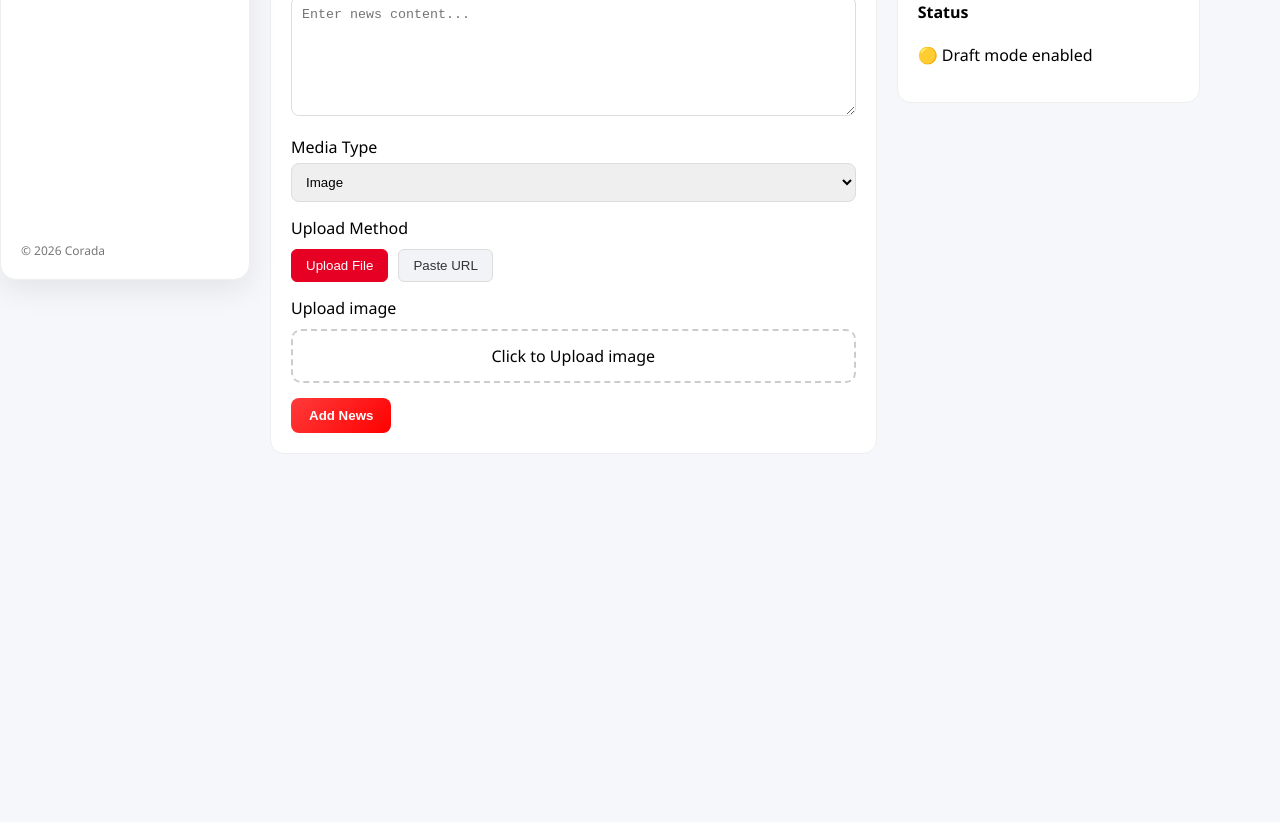
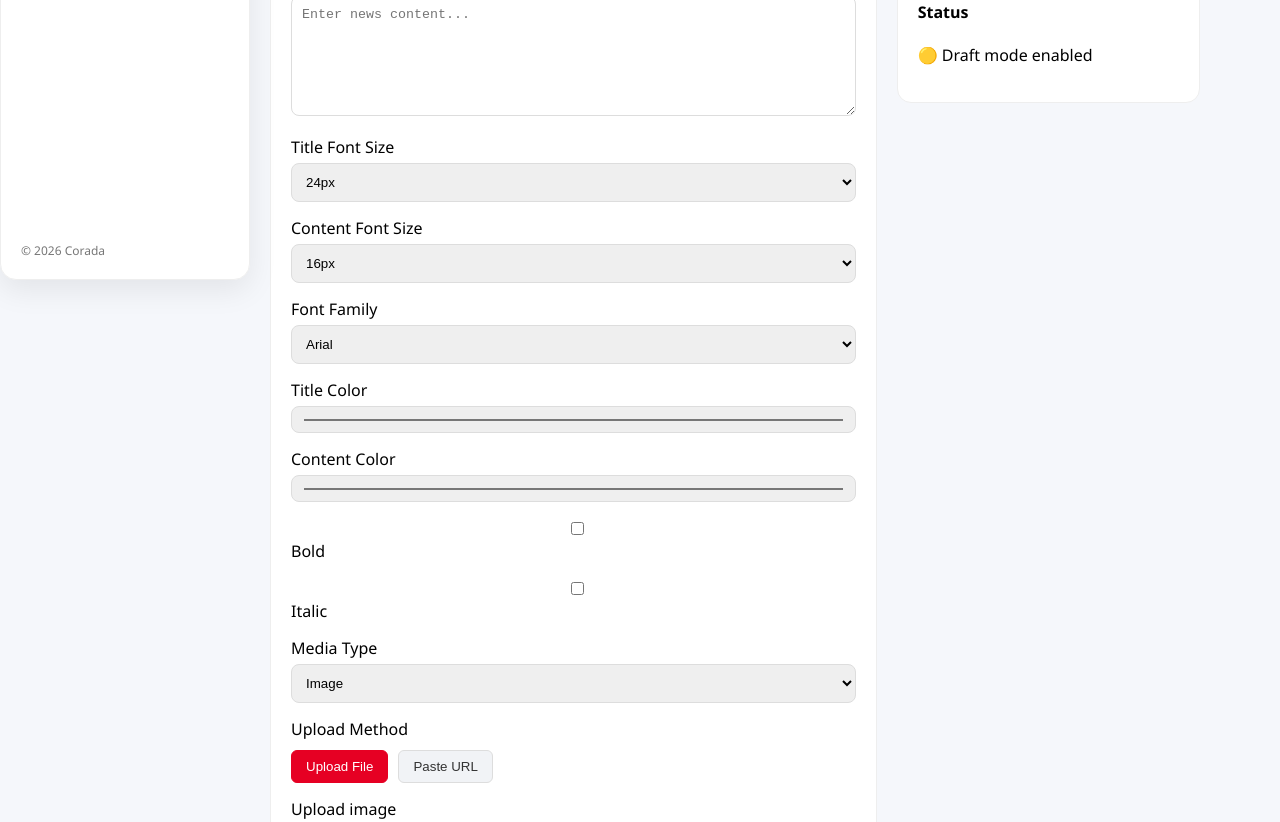
Before and after one commit to igniteinnovations/Corada_Dashboard-frontend, a React (Create React App) app: page /add-news in a window 1280 px wide. Shown: the part 520-1342 px from the top of the page. Before the commit the page ends 1034 px from the top, so only its background shows below. Built offline with nearby package versions, Linux system fonts and the light colour scheme; no server answers; sample sign-in values are in the browser's storage.

Commit message:
changed according to requriment to clients

```diff
--- a/src/components/CategoryItem.js
+++ b/src/components/CategoryItem.js
@@ -18,7 +18,8 @@ function CategoryItem({ cat, refresh }) {
       await axios.put(
         `https://api.korada.news/api/v1/categories/${cat._id}`,
         {
-          categoryname: { english: newName } // ✅ FIX
+          categoryname: newName,
+language: "english" // or "telugu"
         },
         {
           headers: {
@@ -76,7 +77,7 @@ function CategoryItem({ cat, refresh }) {
         </>
       ) : (
         <>
-          <span>{cat.categoryname?.english}</span> {/* ✅ FIX */}
+          <span>{cat.categoryname}</span> {/* ✅ FIX */}
 
           <div className="actions">
             <button onClick={() => setEditing(true)}>✏️</button>
--- a/src/components/NewsItem.js
+++ b/src/components/NewsItem.js
@@ -21,25 +21,35 @@ function NewsItem({ item, onDelete, onEdit }) {
 
       {/* CONTENT */}
       <div className="news-content">
-        <h3>{item.title?.english}</h3>
-        <p>{item.content?.english}</p>
+        <h3
+          style={{
+            fontSize: item.styles?.titleFontSize || "22px",
+            fontFamily: item.styles?.fontFamily || "Arial",
+            color: item.styles?.titleColor || "#000",
+            fontWeight: item.styles?.isBold ? "bold" : "normal",
+            fontStyle: item.styles?.isItalic ? "italic" : "normal"
+          }}
+        >
+          {item.title || "No Title"}
+        </h3>
+
+        <p
+          style={{
+            fontSize: item.styles?.contentFontSize || "14px",
+            fontFamily: item.styles?.fontFamily || "Arial",
+            color: item.styles?.contentColor || "#333",
+            fontWeight: item.styles?.isBold ? "bold" : "normal",
+            fontStyle: item.styles?.isItalic ? "italic" : "normal"
+          }}
+        >
+          {item.content || "No Content"}
+        </p>
       </div>
 
       {/* ACTIONS */}
       <div className="news-actions">
-        <button
-          className="edit-btn"
-          onClick={() => onEdit(item)} // 🔥 send full item
-        >
-          ✏️
-        </button>
-
-        <button
-          className="delete-btn"
-          onClick={() => onDelete(item.newsId)}
-        >
-          🗑️
-        </button>
+        <button onClick={() => onEdit(item)}>✏️</button>
+        <button onClick={() => onDelete(item.newsId)}>🗑️</button>
       </div>
 
     </div>
--- a/src/pages/AddNews.js
+++ b/src/pages/AddNews.js
@@ -16,6 +16,14 @@ function AddNews() {
   const [selectedCategory, setSelectedCategory] = useState("");
 
   const [loading, setLoading] = useState(false);
+
+  const [titleFontSize, setTitleFontSize] = useState("24px");
+  const [contentFontSize, setContentFontSize] = useState("16px");
+  const [fontFamily, setFontFamily] = useState("Arial");
+  const [titleColor, setTitleColor] = useState("#000000");
+  const [contentColor, setContentColor] = useState("#333333");
+  const [isBold, setIsBold] = useState(false);
+  const [isItalic, setIsItalic] = useState(false);
 
   // ✅ FETCH CATEGORIES
   const fetchCategories = async () => {
@@ -61,36 +69,36 @@ function AddNews() {
   const handleSubmit = async () => {
   const token = localStorage.getItem("token");
 
-    if (!title.trim()) return alert("Title is required");
-    if (!content.trim()) return alert("Content is required");
-    if (!selectedCategory) return alert("Please select category");
+  if (!title.trim()) return alert("Title required");
+  if (!content.trim()) return alert("Content required");
+  if (!selectedCategory) return alert("Select category");
 
-    if (mediaMode === "upload" && !preview) {
-      return alert("Please upload media");
-    }
+  const mediaUrl =
+  mediaMode === "upload"
+    ? preview   // uploaded file preview URL
+    : url;      // pasted URL
 
-    if (mediaMode === "url" && !url.trim()) {
-      return alert("Please enter media URL");
-    }
-
-    setLoading(true);
-
-    try {
-      const selectedCat = categories.find(
-        (c) => c._id === selectedCategory
-      );
-
-      const mediaUrl = mediaMode === "upload" ? preview : url;
-
-      // ✅ FIXED PAYLOAD (MULTILINGUAL)
   const payload = {
-        title: { english: title },
-        content: { english: content },
+    title,
+    content,
+    language: "english", // ✅ REQUIRED
     mediaType,
     mediaUrl,
-        categoryName: selectedCat?.categoryname?.english, // ✅ FIX
+    categoryName: selectedCategory, // ✅ STRING (not id)
+    styles: {
+      titleFontSize,
+      contentFontSize,
+      fontFamily,
+      titleColor,
+      contentColor,
+      isBold,
+      isItalic
+    }
   };
 
+  console.log("🚀 FINAL PAYLOAD:", payload);
+console.log("SELECTED CATEGORY:", selectedCategory);
+  try {
     await axios.post(
       "https://api.korada.news/api/v1/news",
       payload,
@@ -101,20 +109,10 @@ function AddNews() {
       }
     );
 
-      alert("✅ News created successfully!");
-
-      // RESET
-      setTitle("");
-      setContent("");
-      setSelectedCategory("");
-      setPreview(null);
-      setUrl("");
+    alert("News created successfully");
 
   } catch (err) {
-      console.log("ERROR:", err);
-      alert("❌ Failed to create news");
-    } finally {
-      setLoading(false);
+    console.log("❌ ERROR:", err.response?.data || err.message);
   }
 };
 
@@ -155,8 +153,8 @@ function AddNews() {
 
                 {categories.length > 0 ? (
                   categories.map((cat) => (
-                    <option key={cat._id} value={cat._id}>
-                      {cat.categoryname?.english} {/* ✅ FIX */}
+                    <option key={cat._id} value={cat.categoryname}>
+                      {cat.categoryname} {/* ✅ FIX */}
                     </option>
                   ))
                 ) : (
@@ -173,6 +171,65 @@ function AddNews() {
             value={content}
             onChange={(e) => setContent(e.target.value)}
           />
+
+          {/* 🎨 STYLE OPTIONS */}
+          {/* 🎨 STYLE OPTIONS */}
+
+          <label>Title Font Size</label>
+          <select value={titleFontSize} onChange={(e) => setTitleFontSize(e.target.value)}>
+            <option value="24px">24px</option>
+            <option value="28px">28px</option>
+            <option value="32px">32px</option>
+            <option value="36px">36px</option>
+          </select>
+
+          <label>Content Font Size</label>
+          <select value={contentFontSize} onChange={(e) => setContentFontSize(e.target.value)}>
+            <option value="14px">14px</option>
+            <option value="16px">16px</option>
+            <option value="18px">18px</option>
+            <option value="20px">20px</option>
+          </select>
+
+          <label>Font Family</label>
+          <select value={fontFamily} onChange={(e) => setFontFamily(e.target.value)}>
+            <option value="Arial">Arial</option>
+            <option value="Poppins">Poppins</option>
+            <option value="Roboto">Roboto</option>
+            <option value="Times New Roman">Times New Roman</option>
+          </select>
+
+          <label>Title Color</label>
+          <input
+            type="color"
+            value={titleColor}
+            onChange={(e) => setTitleColor(e.target.value)}
+          />
+
+          <label>Content Color</label>
+          <input
+            type="color"
+            value={contentColor}
+            onChange={(e) => setContentColor(e.target.value)}
+          />
+
+          <label>
+            <input
+              type="checkbox"
+              checked={isBold}
+              onChange={(e) => setIsBold(e.target.checked)}
+            />
+            Bold
+          </label>
+
+          <label>
+            <input
+              type="checkbox"
+              checked={isItalic}
+              onChange={(e) => setIsItalic(e.target.checked)}
+            />
+            Italic
+          </label>
 
           {/* MEDIA TYPE */}
           <label>Media Type</label>
--- a/src/pages/Categories.js
+++ b/src/pages/Categories.js
@@ -7,6 +7,7 @@ function Categories() {
   const [loading, setLoading] = useState(false);
   const [categories, setCategories] = useState([]);
   const [color, setColor] = useState("red");
+  const [language, setLanguage] = useState("english"); // ✅ NEW
   const [error, setError] = useState("");
   const [success, setSuccess] = useState("");
 
@@ -54,6 +55,7 @@ function Categories() {
         "https://api.korada.news/api/v1/categories/create",
         {
           categoryname: name,
+          language: language, // ✅ IMPORTANT FIX
           color: color,
         },
         {
@@ -104,6 +106,16 @@ function Categories() {
             onChange={(e) => setName(e.target.value)}
           />
 
+          {/* ✅ NEW LANGUAGE DROPDOWN */}
+          <label>Language</label>
+          <select
+            value={language}
+            onChange={(e) => setLanguage(e.target.value)}
+          >
+            <option value="english">English</option>
+            <option value="telugu">Telugu</option>
+          </select>
+
           <label>Color</label>
           <div className="color-picker">
             {["red", "yellow", "green", "blue", "purple"].map((c) => (
--- a/src/pages/Dashboard.js
+++ b/src/pages/Dashboard.js
@@ -79,7 +79,18 @@ function Dashboard() {
 
   // OPEN EDIT
   const handleEdit = (item) => {
-    setEditingNews(item);
+    setEditingNews({
+      ...item,
+      styles: item.styles || {
+        titleFontSize: "24px",
+        contentFontSize: "16px",
+        fontFamily: "Arial",
+        titleColor: "#000000",
+        contentColor: "#333333",
+        isBold: false,
+        isItalic: false
+      }
+    });
     setShowDrawer(true);
   };
 
@@ -88,7 +99,8 @@ function Dashboard() {
     try {
       await editNews(editingNews.newsId, {
         title: editingNews.title,
-        content: editingNews.content
+        content: editingNews.content,
+        styles: editingNews.styles
       });
 
       toast.success("News updated successfully ✏️"); // ✅ TOAST
```
Lines whose indentation alone changed are shown as unchanged.
